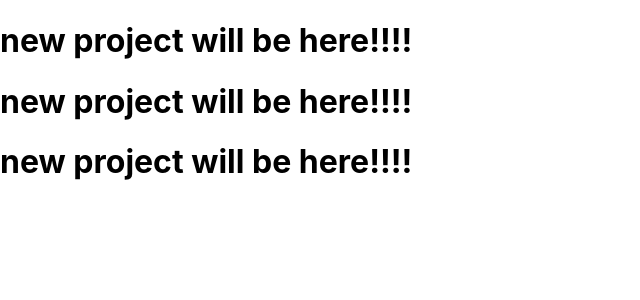
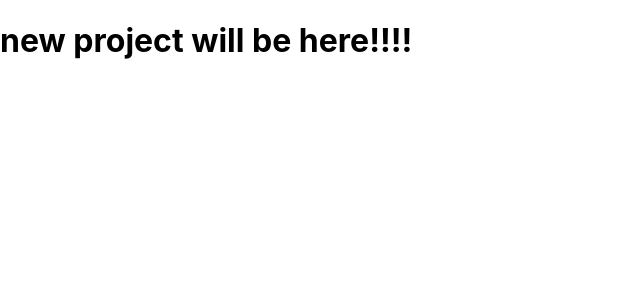
Before and after one commit to F1SQ/React---Sneakers, a React (Create React App) app: page / in a window 1280 px wide. Shown: the top 300 px of the page, without its empty margins (0-640 px from the left). Built offline with nearby package versions, Linux system fonts and the light colour scheme.

Commit message:
change title (test commits)

```diff
--- a/src/App.js
+++ b/src/App.js
@@ -1,8 +1,6 @@
 function App() {
     return (
         <div className="App">
-            <h1>new project will be here!!!!</h1>
-            <h1>new project will be here!!!!</h1>
             <h1>new project will be here!!!!</h1>
         </div>
     );
```
